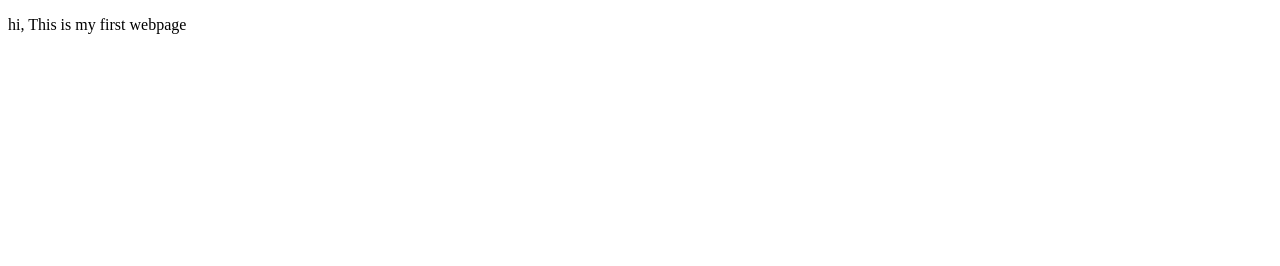
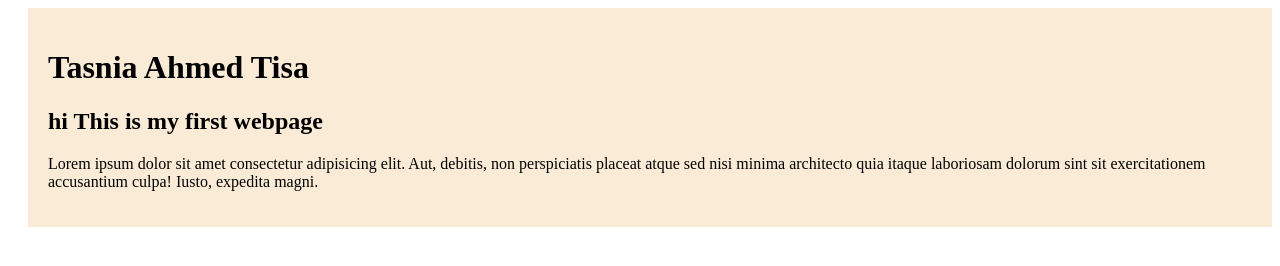
Before and after one commit to TasniaAhmedTisa/my-first-repo, a plain HTML site: page index.html in a window 1280 px wide. Drawn offline with Linux system fonts and the light colour scheme.

Commit message:
2nd commit

```diff
--- a/index.html
+++ b/index.html
@@ -5,8 +5,17 @@
     <meta name="viewport" content="width=device-width, initial-scale=1.0">
     <title>my frist webpage
     </title>
+    <link rel="stylesheet" href="style/style.css">
+
 </head>
 <body>
-    <p>hi, This is my first webpage</p>
+    <div>
+        <h1>
+            Tasnia Ahmed Tisa
+        </h1>
+        <h2>hi This is my first webpage</h2>
+        <p>Lorem ipsum dolor sit amet consectetur adipisicing elit. Aut, debitis, non perspiciatis placeat atque sed nisi minima architecto quia itaque laboriosam dolorum sint sit exercitationem accusantium culpa! Iusto, expedita magni.</p>
+    </div>
+
 </body>
 </html>
--- /dev/null
+++ b/style/style.css
@@ -0,0 +1,5 @@
+div{
+    background-color: antiquewhite;
+    padding: 20px;
+    margin-left: 20px;
+}
```
